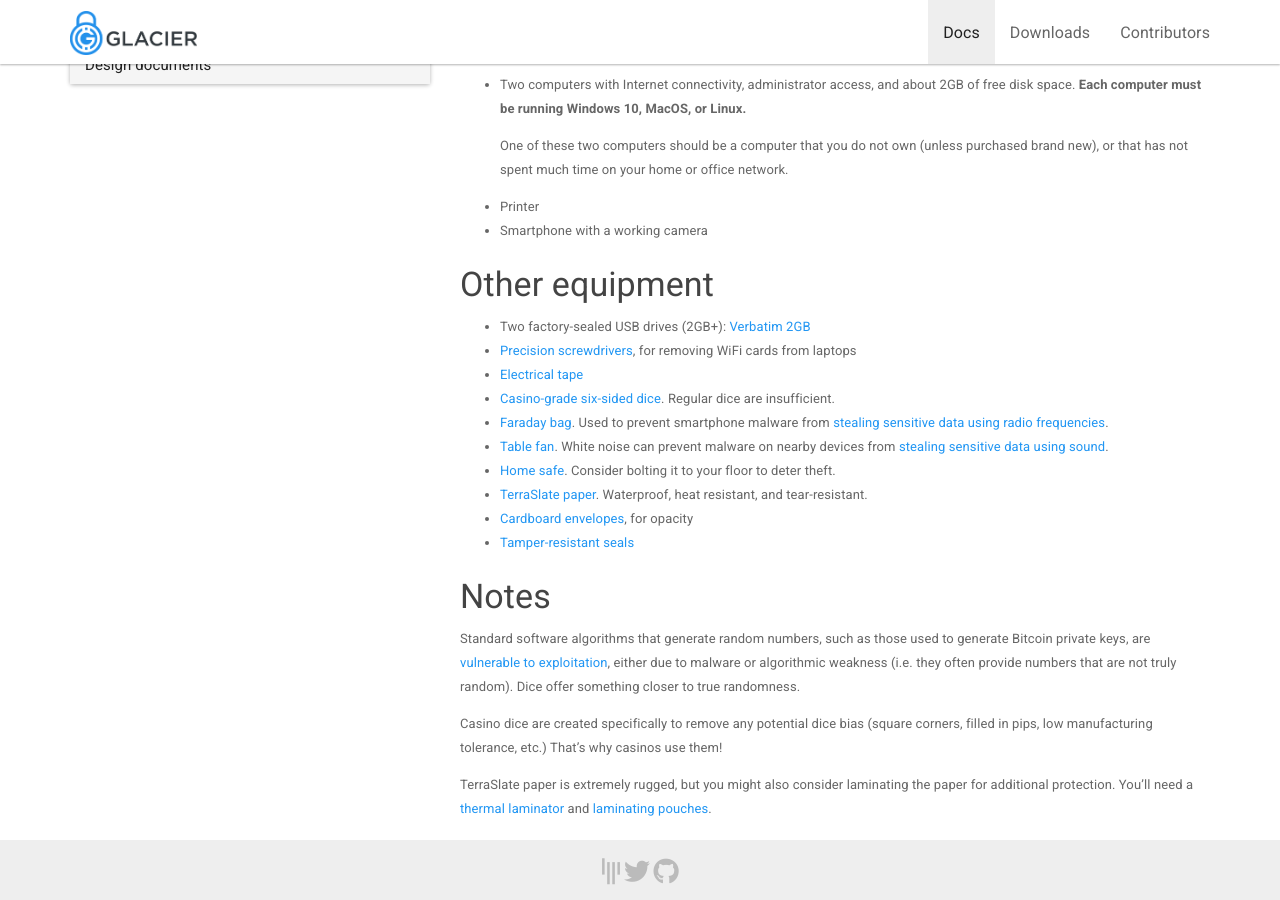
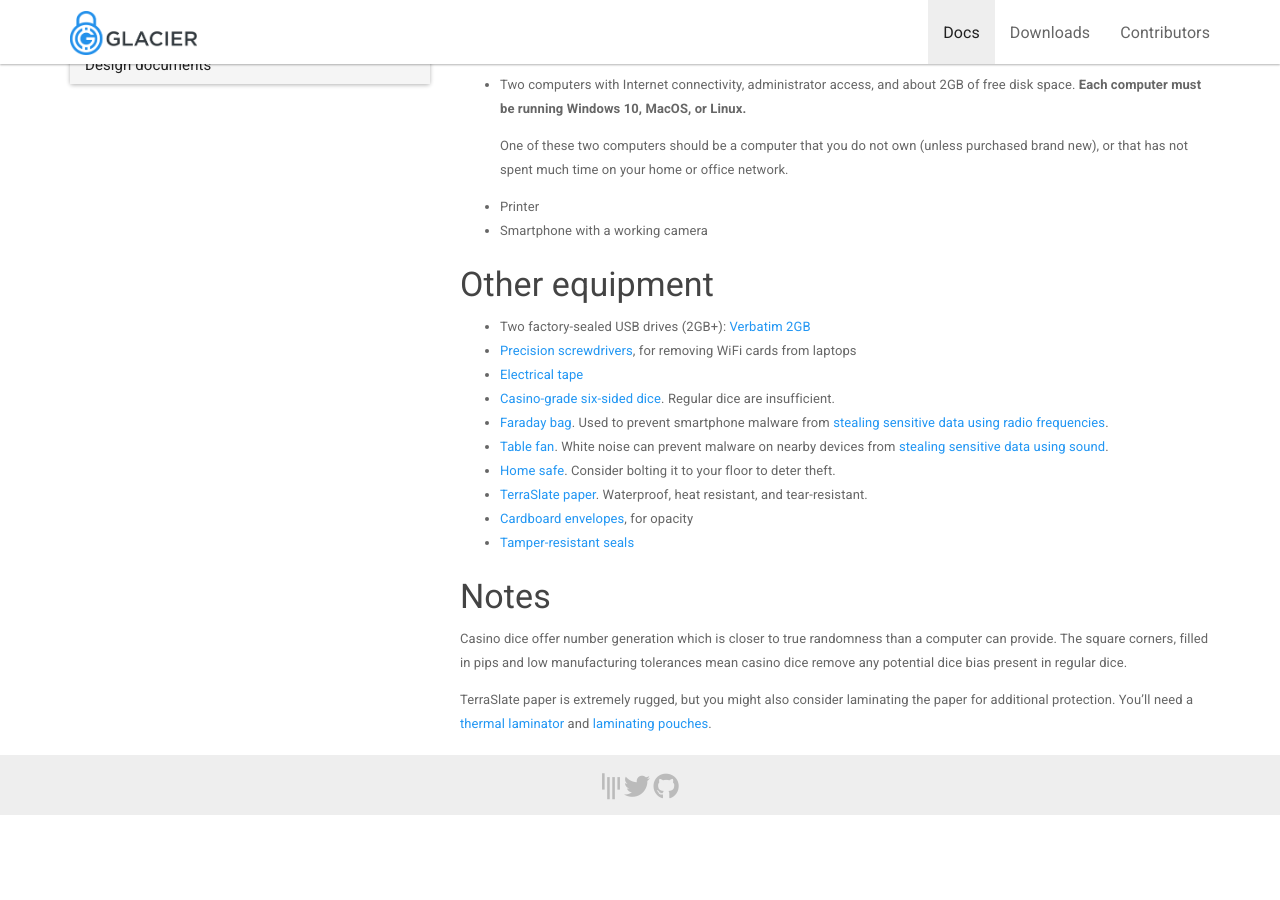
Before and after one commit to GlacierProtocol/glacierprotocol.github.io, a Jekyll site: the page built from _docs/before-you-start/hardware.md, in a window 1280 px wide and 900 px high, scrolled down 578 px. Built offline with Jekyll 4.4.1, drawn with Linux system fonts in a browser that asks for light colours; nearby versions of some CDN libraries; after the commit the page ends 1393 px from its top, so only the background shows below that.

```diff
--- a/_docs/before-you-start/hardware.md
+++ b/_docs/before-you-start/hardware.md
@@ -61,15 +61,9 @@ Waterproof, heat resistant, and tear-resistant.
 
 ### Notes
 
-Standard software algorithms that generate random numbers, such as those used
-to generate Bitcoin private keys, are
-[vulnerable to exploitation](https://bitcoin.org/en/alert/2013-08-11-android),
-either due to malware or algorithmic weakness (i.e. they often provide numbers that
-are not truly random). Dice offer something closer to true randomness.
-
-Casino dice are created specifically to remove any potential dice bias
-(square corners, filled in pips, low manufacturing tolerance, etc.) That's why
-casinos use them!
+Casino dice offer number generation which is closer to true randomness than a computer can provide.
+The square corners, filled in pips and low manufacturing tolerances mean casino dice remove
+any potential dice bias present in regular dice.
 
 TerraSlate paper is extremely rugged, but you might also consider laminating the
 paper for additional protection. You'll need a
```
Also changed, not shown: _docs/protocol-vulnerabilities/attack-surface.md (+4 -1 lines).
